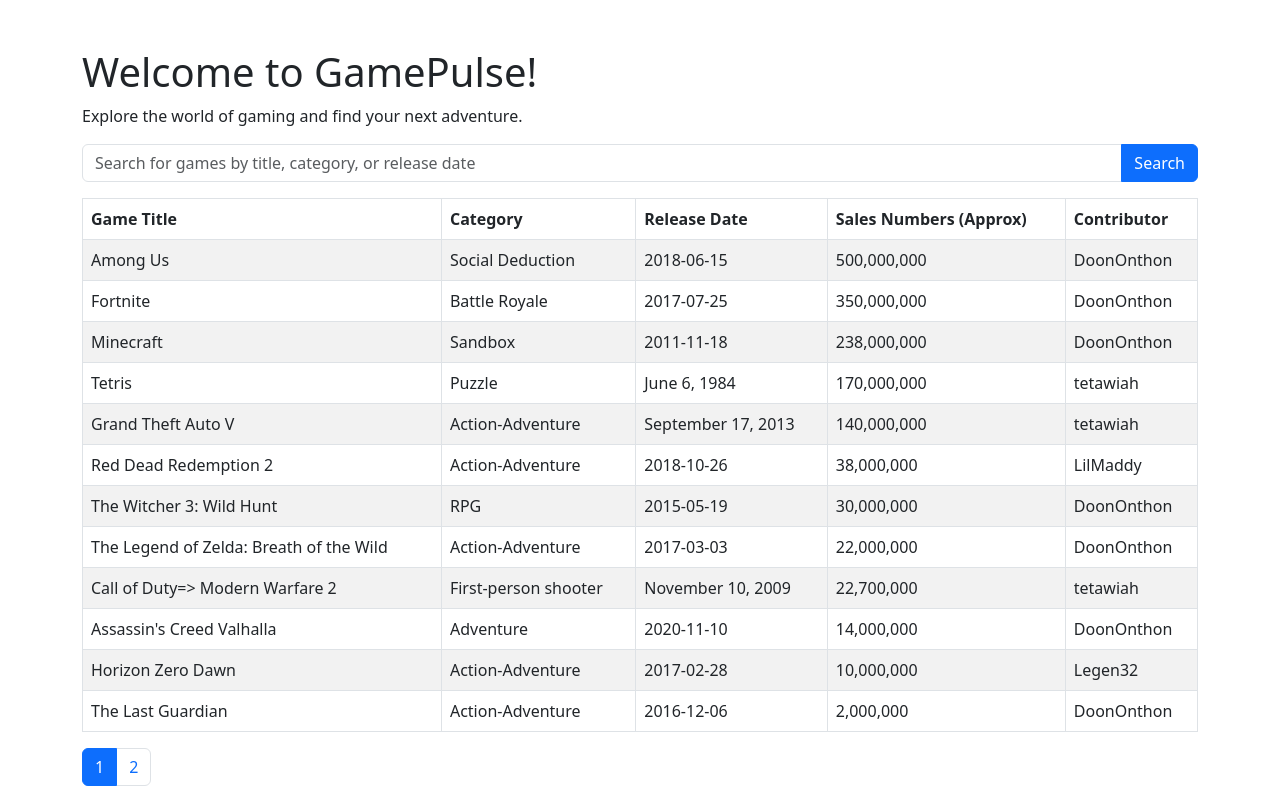
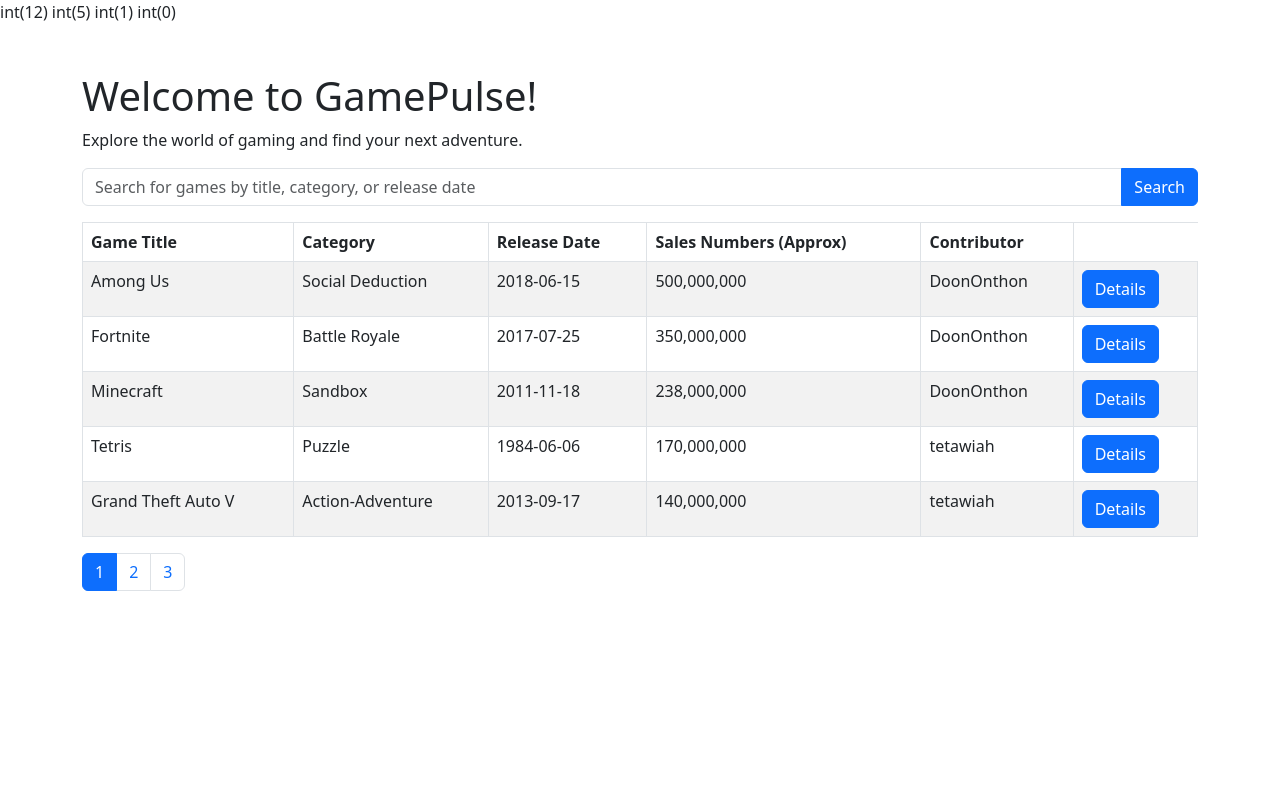
Before and after one commit to DoonOnthon/GamePulse, a PHP site: page /game_list.php in a window 1280 px wide. After the commit the page ends 591 px from the top, so only its background shows below. Run offline with PHP 8.4, Linux system fonts and the light colour scheme.

Commit message:
Small edits to make everything function again

```diff
--- a/game_list.php
+++ b/game_list.php
@@ -53,23 +53,19 @@ include 'includes/pagination.php';       // Include pagination logic
             </tr>
             </thead>
             <tbody>
-            <?php
-            // Loop through the sorted games array and display each game as a table row
-            foreach ($games as $game) {
-                echo "<tr>";
-                ?>
+        <?php foreach ($gamesPage as $game) : ?>
+            <tr>
                 <td><?php echo $game['title']; ?></td>
-                <?php
-                echo "<td>{$game['category']}</td>";
-                ?>
+                <td><?php echo $game['category']; ?></td>
                 <td><?php echo $game['release_date']; ?></td>
-                <?php
-                echo "<td>{$game['sales_numbers']}</td>";
-                echo "<td>{$game['github_username']}</td>";
-                echo "</tr>";
-            }
-            ?>
-            </tbody>
+                <td><?php echo $game['sales_numbers']; ?></td>
+                <td><?php echo $game['github_username']; ?></td>
+                <td>
+                <button class="btn btn-primary btn-details">Details</button>
+            </td>
+            </tr>
+        <?php endforeach; ?>
+    </tbody>
         </table>
 
         <!-- Pagination -->
--- a/includes/games_data.php
+++ b/includes/games_data.php
@@ -63,28 +63,25 @@ $games = [
     'sales_numbers' => '10,000,000',
     'github_username' => 'Legen32',
     ],
-
     [
-        'title'=> 'Grand Theft Auto V',
-        'category'=> 'Action-Adventure',
-        'release_date'=> 'September 17, 2013',
-        'sales_numbers'=> '140,000,000',
-        'github_username'=> 'tetawiah',
-      ],
-
-      [
-        'title'=> 'Tetris',
-        'category'=> 'Puzzle',
-        'release_date'=> 'June 6, 1984',
-        'sales_numbers'=> '170,000,000',
-        'github_username'=> 'tetawiah',
-      ],
-      [
-        'title'=> 'Call of Duty=> Modern Warfare 2',
-        'category'=> 'First-person shooter',
-        'release_date'=> 'November 10, 2009',
-        'sales_numbers'=> '22,700,000',
-        'github_username'=> 'tetawiah',
+        'title' => 'Grand Theft Auto V',
+        'category' => 'Action-Adventure',
+        'release_date' => '2013-09-17',
+        'sales_numbers' => '140,000,000',
+        'github_username' => 'tetawiah',
+    ],
+    [
+        'title' => 'Tetris',
+        'category' => 'Puzzle',
+        'release_date' => '1984-06-06',
+        'sales_numbers' => '170,000,000',
+        'github_username' => 'tetawiah',
+    ],
+    [
+        'title' => 'Call of Duty: Modern Warfare 2',
+        'category' => 'First-person shooter',
+        'release_date' => '2009-11-10',
+        'sales_numbers' => '22,700,000',
+        'github_username' => 'tetawiah',
     ]
-
 ];
--- a/includes/pagination.php
+++ b/includes/pagination.php
@@ -1,6 +1,6 @@
 <?php
 // Pagination logic
-$itemsPerPage = 10;
+$itemsPerPage = 5;
 $totalItems = count($games);
 $totalPages = ceil($totalItems / $itemsPerPage);
 
@@ -9,6 +9,9 @@ if ($currentPage < 1 || $currentPage > $totalPages) {
     $currentPage = 1;
 }
 
-$startIndex = ($currentPage - 1) * $itemsPerPage;
+$startIndex = max(($currentPage - 1) * $itemsPerPage, 0);
 $gamesPage = array_slice($games, $startIndex, $itemsPerPage);
+
+// Debugging statements
+var_dump($totalItems, $itemsPerPage, $currentPage, $startIndex);
 ?>
```
